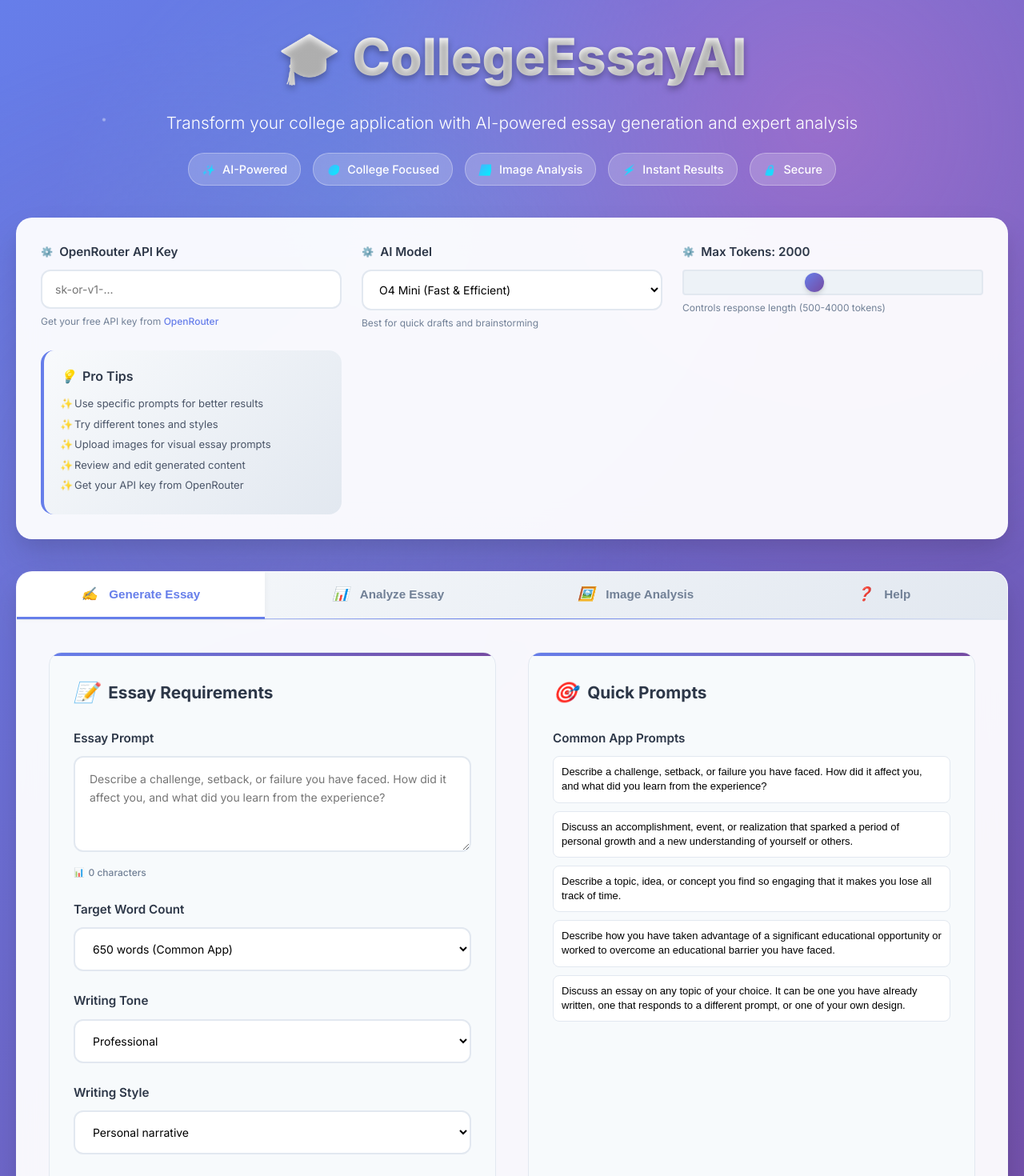
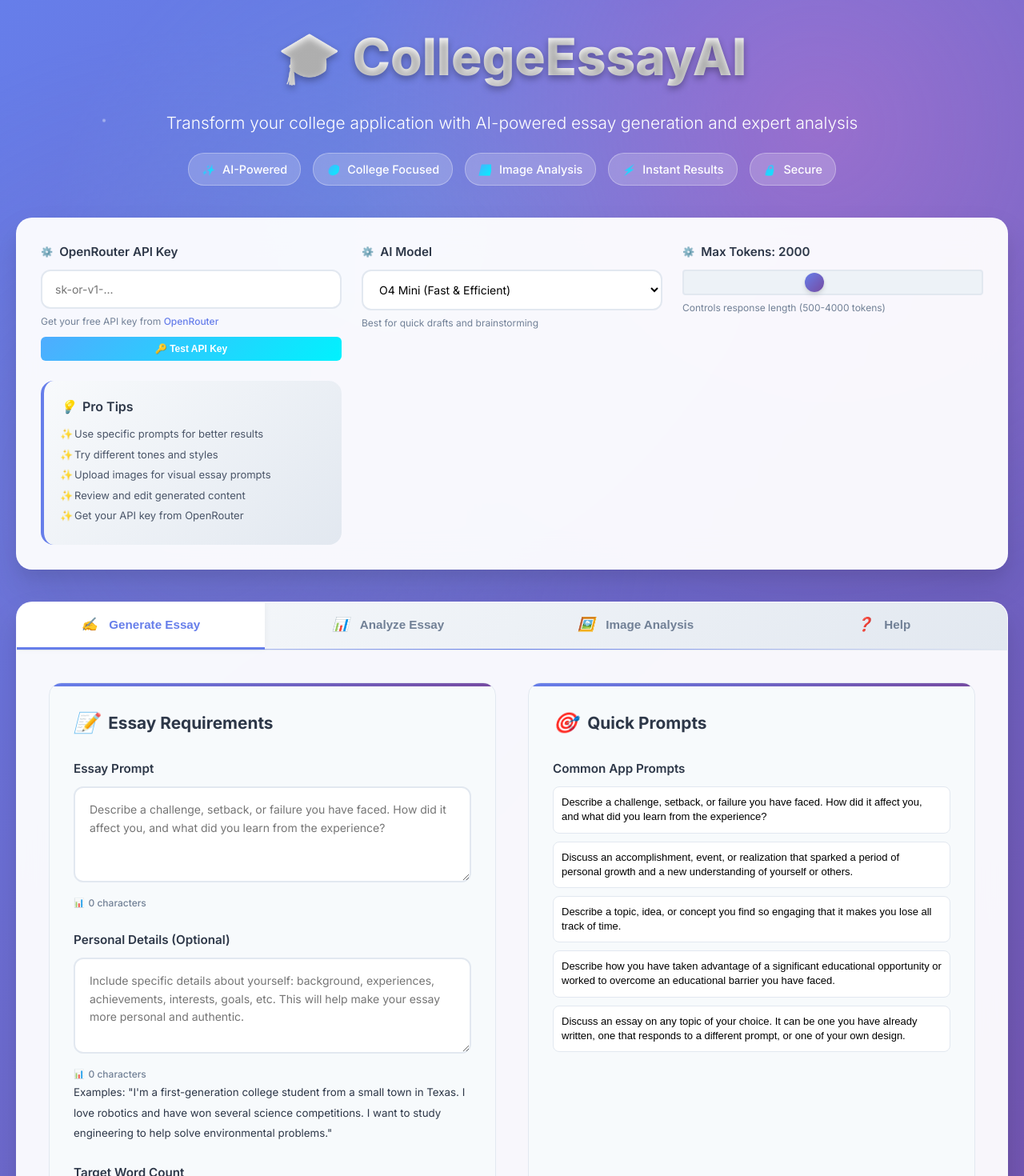
Before and after one commit to hussamsi2040/agjkjablkiapmpbeglmdcmhnihlofija, a Next.js app: page / in a window 1280 px wide. Shown: the top 1470 px of the page at 80% size. Built offline with nearby package versions, Linux system fonts and the light colour scheme.

Commit message:
Add API key testing functionality and personal details input fields for essay and image analysis. Update related API endpoints to incorporate personal details in essay generation and analysis. Enhance user interface with loading states and error handling for improved user experience.

```diff
--- a/app/api/analyze-essay.ts
+++ b/app/api/analyze-essay.ts
@@ -4,6 +4,7 @@
   model: string;
   maxTokens: number;
   apiKey: string;
+  personalDetails?: string;
 }
 
 export async function analyzeEssay(params: AnalyzeEssayParams) {
--- a/app/api/analyze-essay/route.ts
+++ b/app/api/analyze-essay/route.ts
@@ -4,7 +4,7 @@
 export async function POST(request: NextRequest) {
   try {
     const body = await request.json();
-    const { essay, prompt, model, maxTokens, apiKey } = body;
+    const { essay, prompt, model, maxTokens, apiKey, personalDetails } = body;
 
     // Validate required fields
     if (!apiKey) {
@@ -43,6 +43,7 @@
 - Prompt Response: [How well does it address the prompt?]
 - Personal Voice: [Is the author's unique voice present?]
 - Authenticity: [Does it feel genuine and personal?]
+${personalDetails ? `- Personal Details Integration: [How well are personal details incorporated?]` : ''}
 
 **Writing Quality**
 - Grammar & Mechanics: [Assessment of technical writing]
@@ -67,6 +68,7 @@
     const userPrompt = `Please analyze this college admission essay:
 
 ${prompt ? `Original Prompt: "${prompt}"` : 'No specific prompt provided'}
+${personalDetails ? `Personal Details to Consider: ${personalDetails}` : ''}
 
 Essay:
 "${essay}"
--- a/app/api/analyze-image.ts
+++ b/app/api/analyze-image.ts
@@ -7,6 +7,7 @@
   model: string;
   maxTokens: number;
   apiKey: string;
+  personalDetails?: string;
 }
 
 export async function analyzeImage(params: AnalyzeImageParams) {
--- a/app/api/analyze-image/route.ts
+++ b/app/api/analyze-image/route.ts
@@ -4,7 +4,7 @@
 export async function POST(request: NextRequest) {
   try {
     const body = await request.json();
-    const { imageUrl, prompt, wordCount, tone, style, model, maxTokens, apiKey } = body;
+    const { imageUrl, prompt, wordCount, tone, style, model, maxTokens, apiKey, personalDetails } = body;
 
     // Validate required fields
     if (!apiKey) {
@@ -45,6 +45,7 @@
 - Authentic voice and storytelling
 - College admission relevance
 - Strong narrative structure
+${personalDetails ? `- Incorporate these personal details: ${personalDetails}` : ''}
 
 Important: Provide both analysis and essay in your response.`;
 
@@ -52,6 +53,7 @@
     const userPrompt = `Please analyze this image and create a college admission essay:
 
 ${prompt ? `Additional Context: ${prompt}` : ''}
+${personalDetails ? `Personal Details to Incorporate: ${personalDetails}` : ''}
 
 Requirements:
 - Tone: ${tone}
--- a/app/api/generate-essay.ts
+++ b/app/api/generate-essay.ts
@@ -6,6 +6,7 @@
   model: string;
   maxTokens: number;
   apiKey: string;
+  personalDetails?: string;
 }
 
 export async function generateEssay(params: GenerateEssayParams) {
--- a/app/api/generate-essay/route.ts
+++ b/app/api/generate-essay/route.ts
@@ -4,7 +4,7 @@
 export async function POST(request: NextRequest) {
   try {
     const body = await request.json();
-    const { prompt, wordCount, tone, style, model, maxTokens, apiKey } = body;
+    const { prompt, wordCount, tone, style, model, maxTokens, apiKey, personalDetails } = body;
 
     // Validate required fields
     if (!apiKey) {
@@ -45,6 +45,8 @@
 - End with reflection or insight
 - Ensure excellent grammar and flow
 
+${personalDetails ? `Personal Details to Incorporate: ${personalDetails}` : ''}
+
 Important: Write the essay directly without any meta-commentary or explanations. The response should be the essay itself.`;
 
     // Create the user prompt
@@ -57,7 +59,8 @@
 - Style: ${style}
 - Target length: ${wordCount} words
 - Focus on personal experience and growth
-- Be authentic and engaging`;
+- Be authentic and engaging
+${personalDetails ? `- Incorporate these personal details: ${personalDetails}` : ''}`;
 
     // Generate the essay
     const completion = await openai.chat.completions.create({
--- /dev/null
+++ b/app/api/test-api-key/route.ts
@@ -0,0 +1,95 @@
+import { NextRequest, NextResponse } from 'next/server';
+import OpenAI from 'openai';
+
+export async function POST(request: NextRequest) {
+  try {
+    const body = await request.json();
+    const { apiKey } = body;
+
+    if (!apiKey) {
+      return NextResponse.json(
+        { error: 'API key is required' },
+        { status: 400 }
+      );
+    }
+
+    // Initialize OpenAI client with OpenRouter
+    const openai = new OpenAI({
+      apiKey: apiKey,
+      baseURL: 'https://openrouter.ai/api/v1',
+      defaultHeaders: {
+        'HTTP-Referer': 'https://college-essay-ai.vercel.app',
+        'X-Title': 'CollegeEssayAI',
+      },
+    });
+
+    // Test with a simple completion
+    const completion = await openai.chat.completions.create({
+      model: 'o4-mini',
+      messages: [
+        {
+          role: 'user',
+          content: 'Hello! Please respond with "API key is working correctly!"'
+        }
+      ],
+      max_tokens: 50,
+    });
+
+    const response = completion.choices[0]?.message?.content?.trim();
+
+    if (response) {
+      return NextResponse.json({
+        success: true,
+        message: 'API key is valid and working!',
+        response: response
+      });
+    } else {
+      return NextResponse.json(
+        { error: 'API key test failed - no response received' },
+        { status: 500 }
+      );
+    }
+
+  } catch (error: any) {
+    console.error('API key test error:', error);
+
+    // Handle specific API errors
+    if (error.status === 401) {
+      return NextResponse.json(
+        {
+          error: 'Invalid API key. Please check your OpenRouter API key.',
+          details: 'Make sure you copied the full key starting with "sk-or-v1-"'
+        },
+        { status: 401 }
+      );
+    }
+
+    if (error.status === 429) {
+      return NextResponse.json(
+        {
+          error: 'Rate limit exceeded. Please try again in a few minutes.',
+          details: 'You may have reached your OpenRouter usage limits'
+        },
+        { status: 429 }
+      );
+    }
+
+    if (error.status === 400) {
+      return NextResponse.json(
+        {
+          error: 'Invalid request format.',
+          details: error.message || 'Please check your API key format'
+        },
+        { status: 400 }
+      );
+    }
+
+    return NextResponse.json(
+      {
+        error: 'API key test failed.',
+        details: error.message || 'Unknown error occurred'
+      },
+      { status: 500 }
+    );
+  }
+}
--- a/app/page.tsx
+++ b/app/page.tsx
@@ -33,6 +33,7 @@
   const [isLoading, setIsLoading] = useState(false);
   const [showHelp, setShowHelp] = useState(false);
   const [error, setError] = useState('');
+  const [testResult, setTestResult] = useState('');
 
   // Generate tab state
   const [essayData, setEssayData] = useState<EssayData>({
@@ -41,6 +42,7 @@
     tone: 'professional',
     style: 'personal narrative'
   });
+  const [personalDetails, setPersonalDetails] = useState('');
   const [generatedEssay, setGeneratedEssay] = useState('');
 
   // Analyze tab state
@@ -58,6 +60,7 @@
     tone: 'professional',
     style: 'personal narrative'
   });
+  const [imagePersonalDetails, setImagePersonalDetails] = useState('');
   const [imageAnalysis, setImageAnalysis] = useState('');
   const [imageEssay, setImageEssay] = useState('');
   const fileInputRef = useRef<HTMLInputElement>(null);
@@ -111,6 +114,39 @@
     }
   ];
 
+  const testApiKey = async () => {
+    if (!apiKey.trim()) {
+      setError('Please enter your OpenRouter API key first');
+      return;
+    }
+
+    setIsLoading(true);
+    setError('');
+    setTestResult('');
+
+    try {
+      const response = await fetch('/api/test-api-key', {
+        method: 'POST',
+        headers: {
+          'Content-Type': 'application/json',
+        },
+        body: JSON.stringify({ apiKey }),
+      });
+
+      const result = await response.json();
+
+      if (response.ok) {
+        setTestResult(`✅ ${result.message}\n\nResponse: ${result.response}`);
+      } else {
+        setError(`${result.error}\n\nDetails: ${result.details || 'No additional details available'}`);
+      }
+    } catch (err: any) {
+      setError(`Test failed: ${err.message || 'Network error'}`);
+    } finally {
+      setIsLoading(false);
+    }
+  };
+
   const handleGenerateEssay = async () => {
     if (!apiKey.trim()) {
       setError('Please enter your OpenRouter API key');
@@ -134,7 +170,8 @@
         style: essayData.style,
         model: selectedModel,
         maxTokens,
-        apiKey
+        apiKey,
+        personalDetails: personalDetails.trim() || undefined
       });
 
       setGeneratedEssay(result.essay);
@@ -166,7 +203,8 @@
         prompt: analysisData.prompt,
         model: selectedModel,
         maxTokens,
-        apiKey
+        apiKey,
+        personalDetails: personalDetails.trim() || undefined
       });
 
       setAnalysis(result.analysis);
@@ -202,7 +240,8 @@
         style: imageData.style,
         model: selectedModel,
         maxTokens,
-        apiKey
+        apiKey,
+        personalDetails: imagePersonalDetails.trim() || undefined
       });
 
       setImageAnalysis(result.analysis);
@@ -286,6 +325,37 @@
               OpenRouter
             </a>
           </small>
+          <button
+            onClick={testApiKey}
+            disabled={isLoading || !apiKey.trim()}
+            style={{
+              marginTop: '10px',
+              padding: '8px 16px',
+              background: 'var(--accent-gradient)',
+              color: 'white',
+              border: 'none',
+              borderRadius: '6px',
+              cursor: 'pointer',
+              fontSize: '12px',
+              fontWeight: '600',
+              transition: 'all 0.3s ease'
+            }}
+          >
+            {isLoading ? 'Testing...' : '🔑 Test API Key'}
+          </button>
+          {testResult && (
+            <div style={{
+              marginTop: '10px',
+              padding: '10px',
+              background: 'var(--success-gradient)',
+              color: 'white',
+              borderRadius: '6px',
+              fontSize: '12px',
+              whiteSpace: 'pre-wrap'
+            }}>
+              {testResult}
+            </div>
+          )}
         </div>
 
         <div className="setting-group">
@@ -382,6 +452,20 @@
                 <div className="char-counter">
                   {essayData.prompt.length} characters
                 </div>
+              </div>
+
+              <div className="form-group">
+                <label htmlFor="personalDetails">Personal Details (Optional)</label>
+                <textarea
+                  id="personalDetails"
+                  value={personalDetails}
+                  onChange={(e) => setPersonalDetails(e.target.value)}
+                  placeholder="Include specific details about yourself: background, experiences, achievements, interests, goals, etc. This will help make your essay more personal and authentic."
+                />
+                <div className="char-counter">
+                  {personalDetails.length} characters
+                </div>
+                <small>Examples: "I'm a first-generation college student from a small town in Texas. I love robotics and have won several science competitions. I want to study engineering to help solve environmental problems."</small>
               </div>
 
               <div className="form-group">
@@ -643,6 +727,17 @@
                   placeholder="Describe what you want the AI to focus on in this image, or provide context for your essay..."
                 />
               </div>
+
+              <div className="form-group">
+                <label htmlFor="imagePersonalDetails">Personal Details (Optional)</label>
+                <textarea
+                  id="imagePersonalDetails"
+                  value={imagePersonalDetails}
+                  onChange={(e) => setImagePersonalDetails(e.target.value)}
+                  placeholder="Include specific details about yourself to incorporate into the essay based on this image..."
+                />
+                <small>Examples: "I'm passionate about environmental science and have volunteered at local parks. I want to study sustainability in college."</small>
+              </div>
             </div>
 
             <div className="form-section">
@@ -807,6 +902,18 @@
               <li>Navigate to the API Keys section</li>
               <li>Create a new API key</li>
               <li>Copy and paste it into the app</li>
+              <li>Click "Test API Key" to verify it works</li>
+            </ul>
+
+            <h4>
+              <i>🔧</i> API Key Troubleshooting
+            </h4>
+            <ul>
+              <li><strong>Invalid API Key:</strong> Make sure your key starts with "sk-or-v1-"</li>
+              <li><strong>Rate Limit Error:</strong> Wait a few minutes and try again</li>
+              <li><strong>Network Error:</strong> Check your internet connection</li>
+              <li><strong>Account Issues:</strong> Verify your OpenRouter account is active</li>
+              <li><strong>Free Tier Limits:</strong> Check your usage on OpenRouter dashboard</li>
             </ul>
 
             <h4>
@@ -853,14 +960,14 @@
             </ul>
 
             <h4>
-              <i>❓</i> Troubleshooting
+              <i>❓</i> Still Having Issues?
             </h4>
             <ul>
-              <li>Ensure your API key is correct and active</li>
-              <li>Check your internet connection</li>
-              <li>Try a different AI model if one fails</li>
-              <li>Reduce max tokens if you get timeout errors</li>
-              <li>Make sure your prompt is clear and specific</li>
+              <li>Check <a href="https://status.openrouter.ai" target="_blank" rel="noopener noreferrer">OpenRouter Status</a></li>
+              <li>Contact <a href="https://openrouter.ai/support" target="_blank" rel="noopener noreferrer">OpenRouter Support</a></li>
+              <li>Try a different browser or clear cache</li>
+              <li>Check your browser console for errors (F12)</li>
+              <li>Ensure your API key is copied correctly</li>
             </ul>
           </div>
         </div>
@@ -900,7 +1007,7 @@
             <h3>
               <i>⚠️</i> Error
             </h3>
-            <p>{error}</p>
+            <p style={{ whiteSpace: 'pre-wrap' }}>{error}</p>
             <div className="modal-actions">
               <button className="btn btn-primary" onClick={() => setError('')}>
                 OK
```
Also changed, not shown: 1 other file (tests, documents, lock files or other folders).
